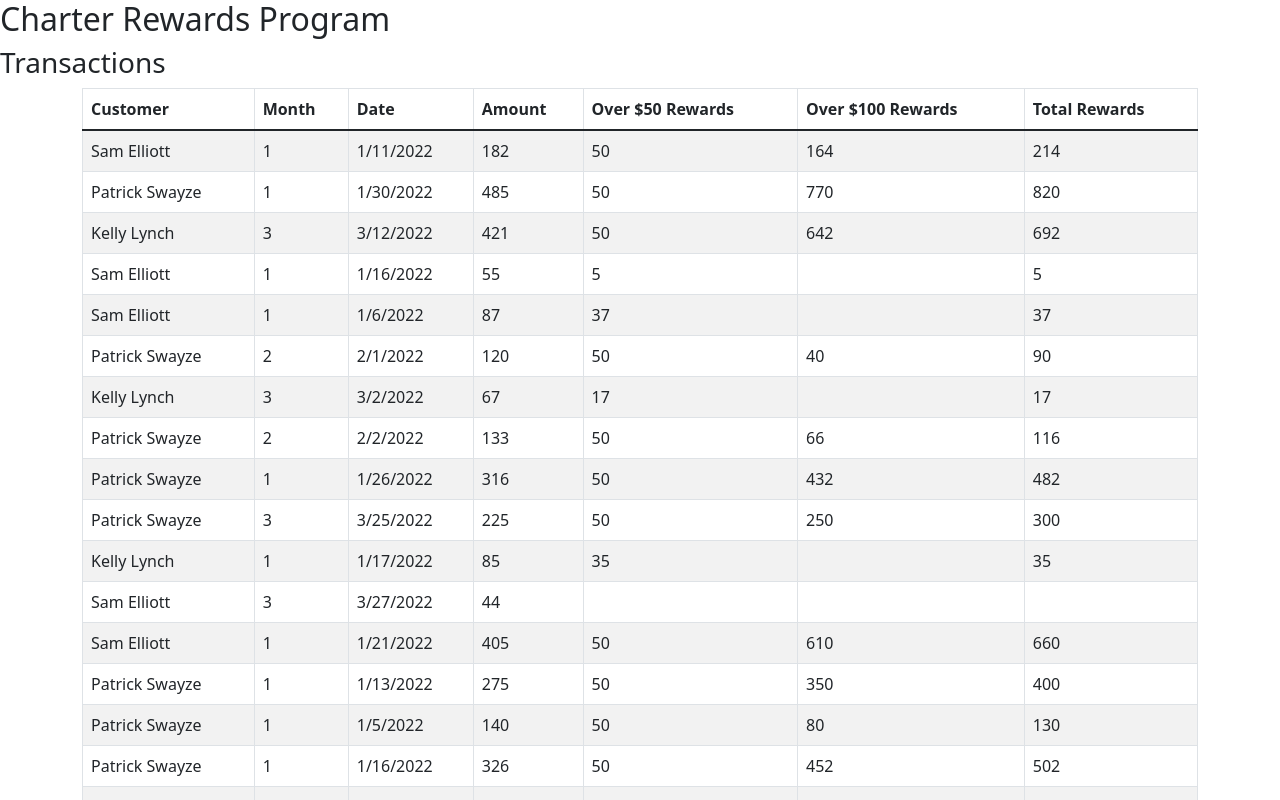
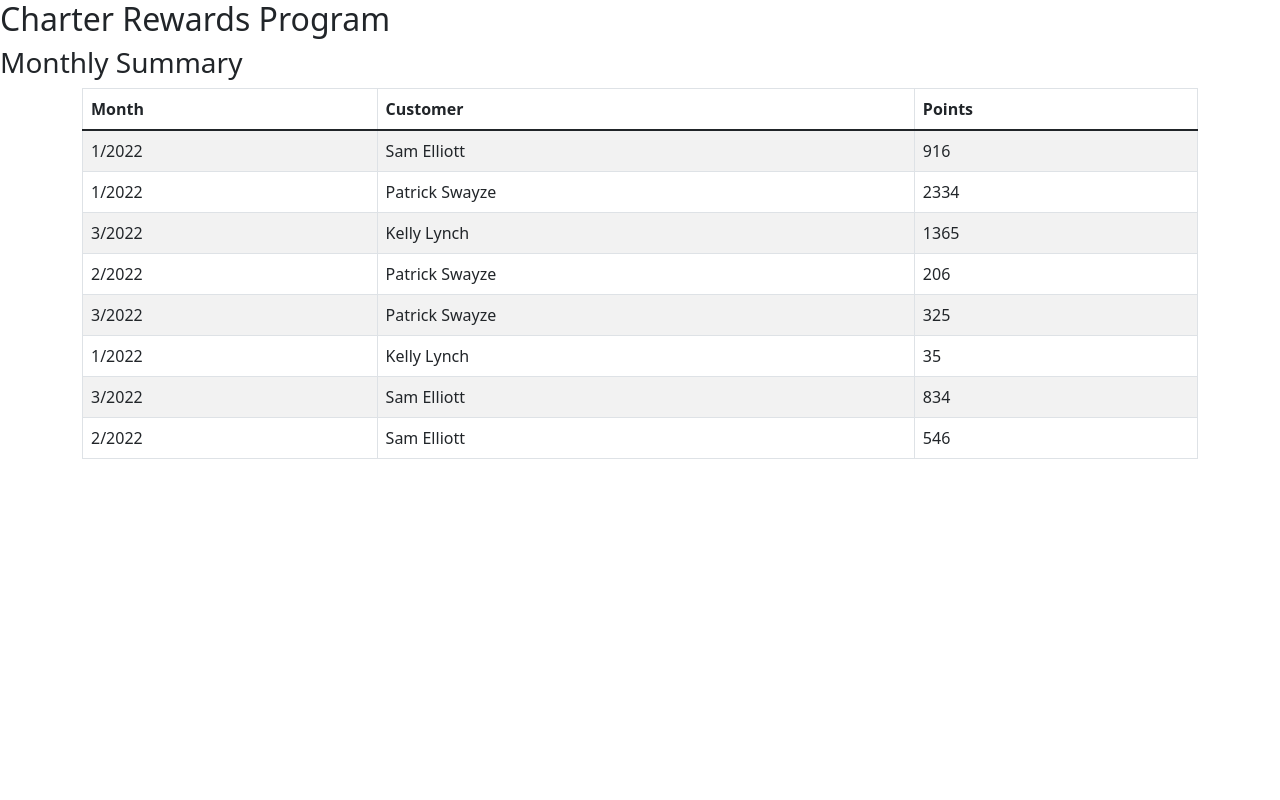
Before and after one commit to jkoren/charter-rewards-program, a React (Create React App) app: page / in a window 1280 px wide. Shown: the top 800 px of the page. Built offline with nearby package versions, Linux system fonts and the light colour scheme.

Commit message:
monthly summaries

```diff
--- a/src/Transactions.js
+++ b/src/Transactions.js
@@ -1,61 +1,68 @@
 import { transactions } from "./MockAPIResponse";
 import { Table, Container } from 'react-bootstrap'
 
-const result = transactions.reduce((subTotals, transaction) => {
-  const month = new Date(transaction.Date).getMonth()+1
-  const year = new Date(transaction.Date).getFullYear()
-  const monthYear = month + "/" + year
-  if (subTotals[monthYear] == null) {
-    subTotals[monthYear] = []
+// create 2 hashes:, a customer's monthly totals & customer's overall totals
+
+let customerMonthsHash = []
+let customerTotal = []
+transactions.forEach(transaction => {
+  const month = new Date(transaction.Date).getMonth()+1 + "/" + new Date(transaction.Date).getFullYear()
+  const over50Reward = transaction.Amount < 50 ? 0 :
+        (transaction.Amount >= 100 ? 50 : ( transaction.Amount - 50))
+  const over100Reward = transaction.Amount < 100 ? 0 : ( transaction.Amount - 100) * 2
+  const totalReward = over50Reward + over100Reward
+
+  const customerAndMonth = transaction.Person + "-" + month
+  if (!customerMonthsHash[customerAndMonth]) {
+    customerMonthsHash[customerAndMonth] = totalReward
+  } else {
+    customerMonthsHash[customerAndMonth] += totalReward
   }
-  if (subTotals[monthYear][transaction.Person] == null) {
-    subTotals[monthYear][transaction.Person] = 0
+  if (!customerTotal[transaction.Person]) {
+    customerTotal[transaction.Person] = totalReward
+  } else {
+    customerTotal[transaction.Person] += totalReward
   }
-  subTotals[monthYear][transaction.Person] += transaction.Amount
-  return subTotals
+
 })
 
-console.log(result)
+// turn hash to objects
+var key
+var customerMonths = []
+for (key in customerMonthsHash) {
+    customerMonths.push({
+        month: key.split("-")[0],
+        customer: key.split("-")[1],
+        amount: customerMonthsHash[key]
+    })
+}
 
-const Transactions = () => {
-  const TransactionsComponent = !transactions ? " " :
-    transactions.map((transaction, index) => {
-      const over50Reward = transaction.Amount < 50 ? 0 :
-        (transaction.Amount >= 100 ? 50 : ( transaction.Amount - 50))
-      const over100Reward = transaction.Amount < 100 ? 0 : ( transaction.Amount - 100) * 2
-      const totalReward = over50Reward + over100Reward
-      return (
-        <tr key={index}>
-          <td>{transaction.Person}</td>
-          <td>{new Date(transaction.Date).getMonth()+1}</td>
-          <td>{transaction.Date}</td>
-          <td>{transaction.Amount}</td>
-          <td>{over50Reward === 0 ? "" : over50Reward.toFixed(0)}</td>
-          <td>{over100Reward === 0 ? "" : over100Reward.toFixed(0)}</td>
-          <td>{totalReward === 0 ? "" : totalReward.toFixed(0)}</td>
-        </tr>
-      )
-    })
+const CustomerMonthsComponent = customerMonths.map((customerMonth, index) => {
+  return (
+    <tr key={index}>
+      <td>{customerMonth.customer}</td>
+      <td>{customerMonth.month}</td>
+      <td>{customerMonth.amount}</td>
+    </tr>
+  )
+})
 
+const MonthlySummary = () => {
   return (
     <>
-      <h3>Transactions </h3>
+      <h3>Monthly Summary </h3>
       <Container>
 
       <Table striped bordered hover>
         <thead>
           <tr>
+            <th>Month</th>
             <th>Customer</th>
-            <th>Month</th>
-            <th>Date</th>
-            <th>Amount</th>
-            <th>Over $50 Rewards</th>
-            <th>Over $100 Rewards</th>
-            <th>Total Rewards</th>
+            <th>Points</th>
           </tr>
         </thead>
         <tbody>
-          {TransactionsComponent}
+          {CustomerMonthsComponent}
         </tbody>
       </Table>
     </Container>
@@ -63,4 +70,4 @@ const Transactions = () => {
    );
 }
 
-export default Transactions;
+export default MonthlySummary;
```
